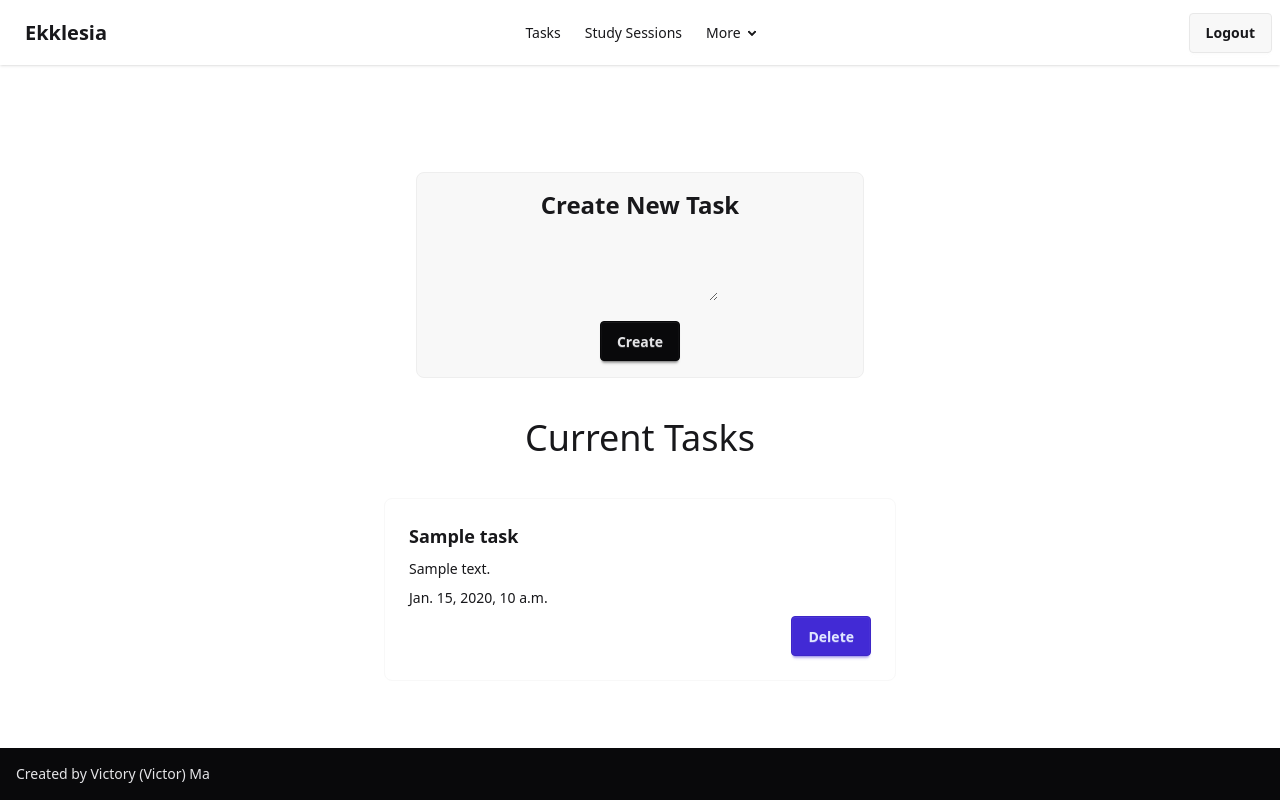
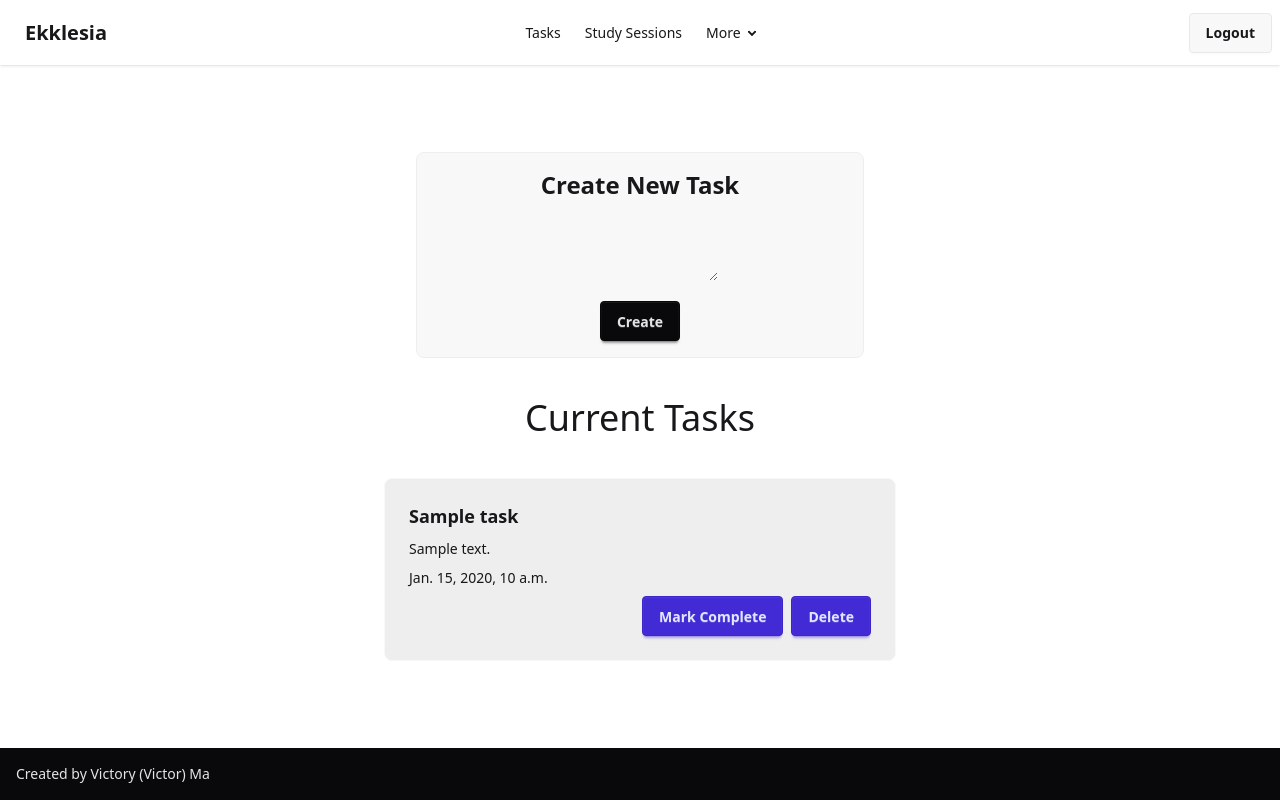
Before and after one commit to VictoryMa8/ekklesia, a Django app: template frontend/templates/tasks.html in a window 1280 px wide. Run offline with Django 5.2, Linux system fonts and the light colour scheme; the template is opened without the code that fills it: most values are stand-ins (such as "Sample title", 1, 10 or a date in 2020); form fields are guessed from the names that the template uses.

Commit message:
Users are able to mark tasks as complete

```diff
--- a/backend/settings.py
+++ b/backend/settings.py
@@ -109,7 +109,7 @@ AUTH_PASSWORD_VALIDATORS = [
 
 LANGUAGE_CODE = 'en-us'
 
-TIME_ZONE = 'UTC'
+TIME_ZONE = 'America/Chicago'
 
 USE_I18N = True
 
--- a/frontend/static/assets/styles/output.css
+++ b/frontend/static/assets/styles/output.css
@@ -9,13 +9,8 @@
       "Courier New", monospace;
     --spacing: 0.25rem;
     --container-xs: 20rem;
-    --container-sm: 24rem;
     --container-md: 28rem;
     --container-lg: 32rem;
-    --text-base: 1rem;
-    --text-base--line-height: calc(1.5 / 1);
-    --text-lg: 1.125rem;
-    --text-lg--line-height: calc(1.75 / 1.125);
     --text-xl: 1.25rem;
     --text-xl--line-height: calc(1.75 / 1.25);
     --text-2xl: 1.5rem;
@@ -24,8 +19,6 @@
     --text-4xl--line-height: calc(2.5 / 2.25);
     --text-5xl: 3rem;
     --text-5xl--line-height: 1;
-    --text-8xl: 6rem;
-    --text-8xl--line-height: 1;
     --font-weight-thin: 100;
     --font-weight-light: 300;
     --font-weight-bold: 700;
@@ -876,24 +869,14 @@
   .mt-10 {
     margin-top: calc(var(--spacing) * 10);
   }
-  .fieldset-legend {
-    margin-bottom: calc(0.25rem * -1);
-    display: flex;
-    align-items: center;
-    justify-content: space-between;
-    gap: calc(0.25rem * 2);
-    padding-block: calc(0.25rem * 2);
-    color: var(--color-base-content);
-    font-weight: 600;
-  }
-  .mb-2 {
-    margin-bottom: calc(var(--spacing) * 2);
-  }
   .mb-4 {
     margin-bottom: calc(var(--spacing) * 4);
   }
   .mb-5 {
     margin-bottom: calc(var(--spacing) * 5);
+  }
+  .mb-10 {
+    margin-bottom: calc(var(--spacing) * 10);
   }
   .navbar {
     display: flex;
@@ -1010,9 +993,6 @@
   .max-w-md {
     max-width: var(--container-md);
   }
-  .origin-center {
-    transform-origin: center;
-  }
   .grid-flow-col {
     grid-auto-flow: column;
   }
@@ -1037,14 +1017,8 @@
   .gap-1 {
     gap: calc(var(--spacing) * 1);
   }
-  .gap-2 {
-    gap: calc(var(--spacing) * 2);
-  }
   .gap-4 {
     gap: calc(var(--spacing) * 4);
-  }
-  .gap-5 {
-    gap: calc(var(--spacing) * 5);
   }
   .gap-10 {
     gap: calc(var(--spacing) * 10);
@@ -1083,9 +1057,15 @@
   .bg-base-200 {
     background-color: var(--color-base-200);
   }
+  .bg-base-300 {
+    background-color: var(--color-base-300);
+  }
   .bg-neutral {
     background-color: var(--color-neutral);
   }
+  .bg-primary {
+    background-color: var(--color-primary);
+  }
   .p-2 {
     padding: calc(var(--spacing) * 2);
   }
@@ -1094,9 +1074,6 @@
   }
   .p-10 {
     padding: calc(var(--spacing) * 10);
-  }
-  .p-20 {
-    padding: calc(var(--spacing) * 20);
   }
   .px-1 {
     padding-inline: calc(var(--spacing) * 1);
@@ -1126,10 +1103,6 @@
   .font-bold {
     --tw-font-weight: var(--font-weight-bold);
     font-weight: var(--font-weight-bold);
-  }
-  .font-light {
-    --tw-font-weight: var(--font-weight-light);
-    font-weight: var(--font-weight-light);
   }
   .font-thin {
     --tw-font-weight: var(--font-weight-thin);
@@ -1188,22 +1161,12 @@
       flex-direction: column;
     }
   }
-  .sm\:flex {
-    @media (width >= 40rem) {
-      display: flex;
-    }
-  }
   .sm\:footer-horizontal {
     @media (width >= 40rem) {
       grid-auto-flow: column;
       &.footer-center {
         grid-auto-flow: row dense;
       }
-    }
-  }
-  .sm\:flex-col {
-    @media (width >= 40rem) {
-      flex-direction: column;
     }
   }
   .md\:place-self-center {
--- a/frontend/templates/tasks.html
+++ b/frontend/templates/tasks.html
@@ -1,7 +1,7 @@
 {% extends 'base.html' %}
 
 {% block content %}
-  <div id="tasks" class="flex items-center flex-col">
+  <div id="tasks" class="flex flex-col items-center mb-10">
     <div id="new-task" class="fieldset bg-base-200 border-base-300 rounded-box w-md border p-4 mt-10">
       <h1 class="text-2xl font-bold text-center mb-4">Create New Task</h1>
       <form id="new-task-form" method="POST" class="flex flex-col items-center gap-1">
@@ -15,12 +15,23 @@
     <div id="current-tasks" class="flex flex-wrap gap-4 justify-center">
       {% if tasks %}
         {% for task in tasks %}
-          <div class="card card-border bg-base-100 w-lg">
+          <div class="card card-border bg-base-300 w-lg">
             <div class="card-body">
               <h2 class="card-title">{{ task.title }}</h2>
               <p>{{ task.description }}</p>
               <p>{{ task.created_at }}</p>
               <div class="card-actions justify-end">
+                {% if task.completed %}
+                  <form method="POST" action="{% url 'complete_task' uuid=task.uuid %}">
+                    {% csrf_token %}
+                    <input class="btn btn-disabled" type="submit" value="Mark Complete" />
+                  </form>
+                {% else %}
+                  <form method="POST" action="{% url 'complete_task' uuid=task.uuid %}">
+                    {% csrf_token %}
+                    <input class="btn btn-primary" type="submit" value="Mark Complete" />
+                  </form>
+                {% endif %}
                 <form method="POST" action="{% url 'delete_task' uuid=task.uuid %}">
                   {% csrf_token %}
                   <input class="btn btn-primary" type="submit" value="Delete" />
--- a/frontend/urls.py
+++ b/frontend/urls.py
@@ -6,6 +6,7 @@ from . import views
 urlpatterns = [
     path('', views.index, name='index'),
     path('tasks/', views.tasks, name='tasks'),
+    path('tasks/complete_task/<uuid:uuid>', views.complete_task, name='complete_task'),
     path('tasks/delete_task/<uuid:uuid>', views.delete_task, name='delete_task'),
     path('study_sessions', views.study_sessions, name='study_sessions'),
     path('tasks/delete_study_session/<uuid:uuid>', views.delete_study_session, name='delete_study_session'),
```
Also changed, not shown: frontend/views.py (+9 -0 lines).
